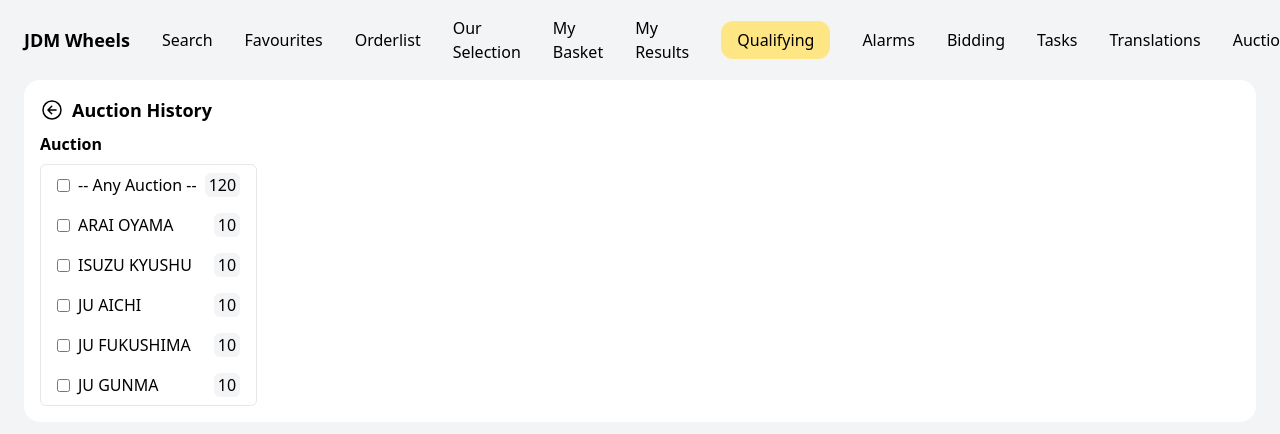
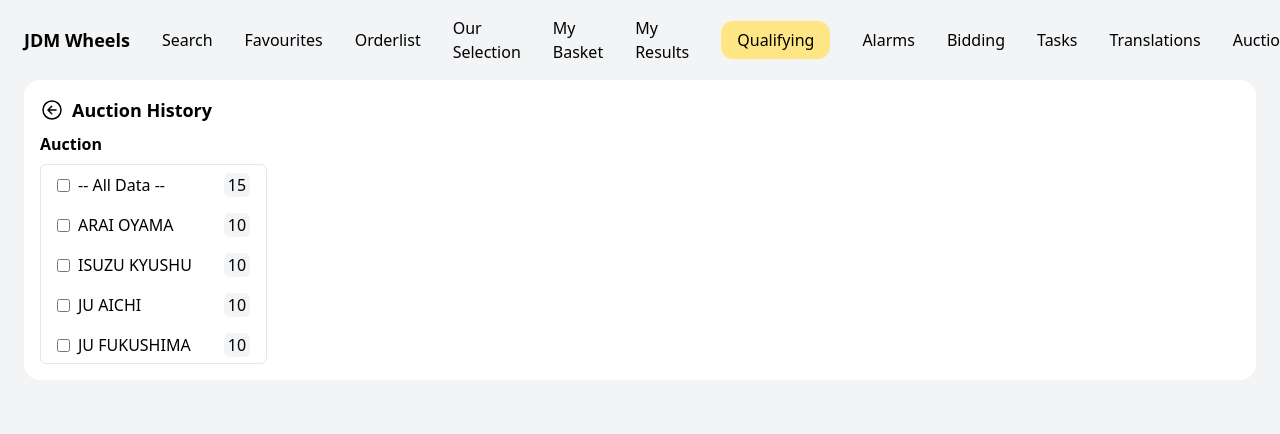
Before and after one commit to SakutaTHZ/auction-history, a React (Vite) app: page / in a window 1280 px wide. Shown: the top 434 px of the page. Built offline with nearby package versions, Linux system fonts and the light colour scheme.

Commit message:
fixed selection

```diff
--- a/src/App.tsx
+++ b/src/App.tsx
@@ -5,6 +5,10 @@
 import { auctions } from "./assets/dataFile";
 
 function App() {
+  const handleAuctionSelectionChange = (selected: string[]) => {
+    console.log("Selected:", selected);
+  };
+
   return (
     <section className="bg-gray-100 h-screen overflow-hidden px-6">
       {/* nav bar */}
@@ -78,7 +82,7 @@
         <div className="flex gap-4 mt-2">
           <div>
             <p className="font-semibold text-base mb-2">Auction</p>
-            <SelectBox items={auctions}/>
+            <SelectBox items={auctions} onChange={handleAuctionSelectionChange} />
           </div>
         </div>
       </div>
--- a/src/assets/dataFile.ts
+++ b/src/assets/dataFile.ts
@@ -3,5 +3,15 @@
     "ISUZU KYUSHU",
     "JU AICHI",
     "JU FUKUSHIMA",
-    "JU GUNMA"
+    "JU GUNMA",
+    "KCAA FUKUOKA",
+    "MIRIVE OSAKA",
+    "ZIP OSAKA",
+    "KCAA YAMAGUCHI",
+    "MIRIVE AICHI",
+    "MOTA",
+    "USS NAGOYA",
+    "USS OSAKA",
+    "USS SAITAMA",
+    "ZERO CHIBA",
 ]
--- a/src/components/SelectBox.tsx
+++ b/src/components/SelectBox.tsx
@@ -1,14 +1,62 @@
-const SelectBox = ({ items }: { items: string[] }) => {
+import { useEffect, useState } from "react";
+
+interface SelectBoxProps {
+  items: string[];
+  onChange?: (selected: string[]) => void;
+}
+
+const SelectBox = ({ items, onChange }: SelectBoxProps) => {
+  const [selectedItems, setSelectedItems] = useState<string[]>([]);
+
+  const allSelected = selectedItems.length === items.length;
+
+  const handleToggleItem = (item: string) => {
+    setSelectedItems((prev) => {
+      const updated = prev.includes(item)
+        ? prev.filter((i) => i !== item)
+        : [...prev, item];
+
+      return updated;
+    });
+  };
+
+  const handleToggleAll = () => {
+    setSelectedItems((prev) => (prev.length === items.length ? [] : [...items]));
+  };
+
+  // Emit to parent when selection changes
+  useEffect(() => {
+    if (onChange) {
+      onChange(selectedItems);
+    }
+  }, [selectedItems, onChange]);
+
   return (
-    <div className="border border-gray-200 rounded-md">
-      <div className="row flex items-center justify-between gap-2 p-4 py-2 hover:bg-gray-50 cursor-pointer">
-        <input type="checkbox" />
-        <p className="w-full text-left">-- Any Auction --</p>
-        <span className="bg-gray-100 px-1 rounded-md">120</span>
+    <div className="border border-gray-200 rounded-md h-[200px] overflow-y-auto">
+      <div
+        className="row flex items-center justify-between gap-2 p-4 py-2 hover:bg-gray-50 cursor-pointer"
+        onClick={handleToggleAll}
+      >
+        <input
+          type="checkbox"
+          checked={allSelected}
+          readOnly
+        />
+        <p className="w-full text-left font-medium">-- All Data --</p>
+        <span className="bg-gray-100 px-1 rounded-md">{items.length}</span>
       </div>
+
       {items.map((item, idx) => (
-        <div className="row flex items-center justify-between gap-2 p-4 py-2 hover:bg-gray-50 cursor-pointer" key={idx}>
-          <input type="checkbox" />
+        <div
+          className="row flex items-center justify-between gap-2 p-4 py-2 hover:bg-gray-50 cursor-pointer"
+          key={idx}
+          onClick={() => handleToggleItem(item)}
+        >
+          <input
+            type="checkbox"
+            checked={selectedItems.includes(item)}
+            readOnly
+          />
           <p className="w-full text-left">{item}</p>
           <span className="bg-gray-100 px-1 rounded-md">10</span>
         </div>
```
